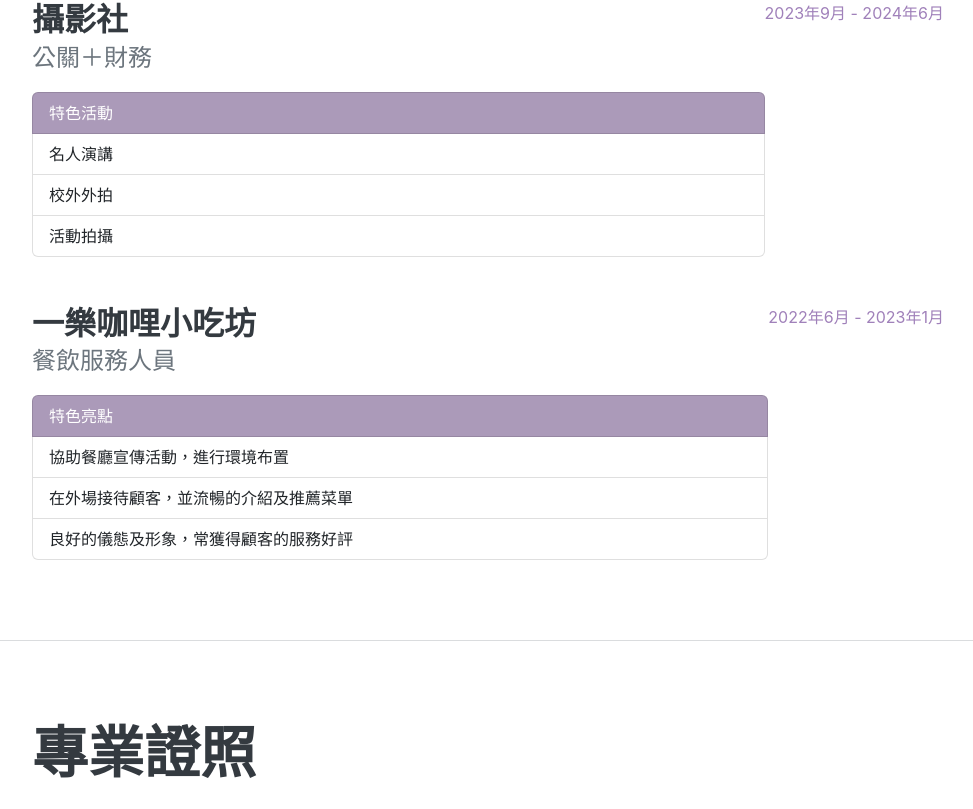
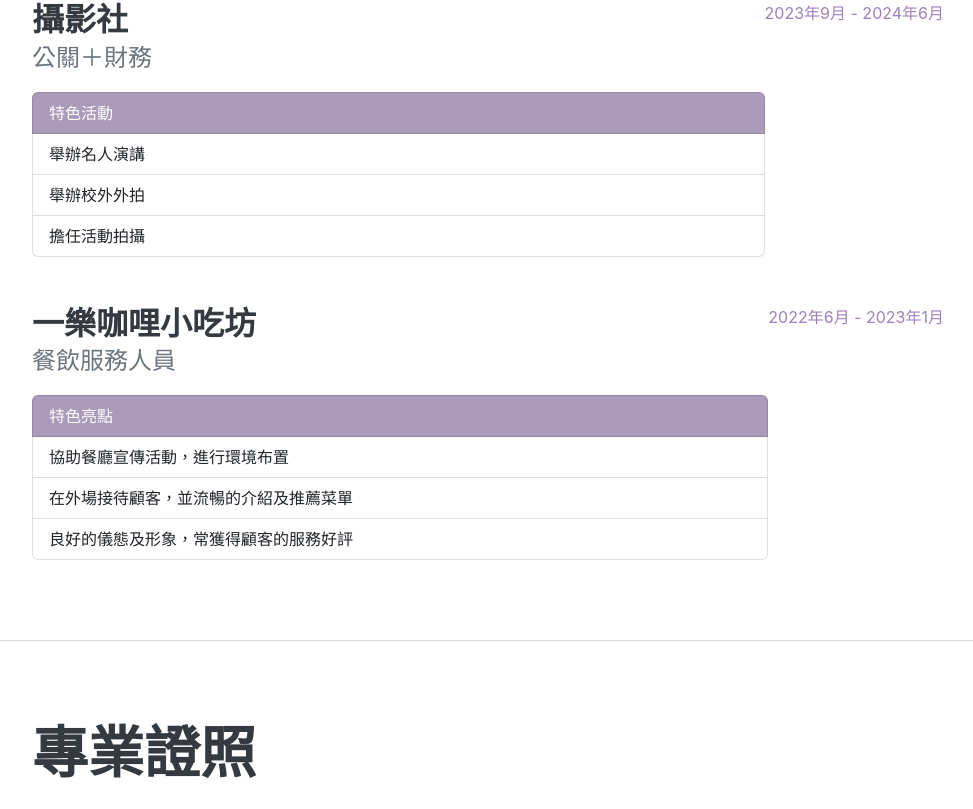
Before and after one commit to michelleyehh/michelleyehh.github.io, a plain HTML site: page index.html in a window 1280 px wide. Shown: the part 1951-2760 px from the top of the page, without its empty margins (288-1261 px from the left). Drawn offline with nearby package versions, Linux system fonts and the light colour scheme; a web font is replaced by a local one.

Commit message:
社團興趣內容編輯

```diff
--- a/index.html
+++ b/index.html
@@ -100,9 +100,9 @@
                             <div class="subheading mb-3">公關＋財務</div>
                             <ol class="list-group">
                                 <li class="list-group-item active">特色活動</li>
-                                <li class="list-group-item">名人演講</li>
-                                <li class="list-group-item">校外外拍</li>
-                                <li class="list-group-item">活動拍攝</li>
+                                <li class="list-group-item">舉辦名人演講</li>
+                                <li class="list-group-item">舉辦校外外拍</li>
+                                <li class="list-group-item">擔任活動拍攝</li>
                             </ol>
                         </div>
                         <div class="flex-shrink-0"><span class="text-primary">2023年9月 - 2024年6月</span></div>
@@ -172,7 +172,7 @@
                           <img src="assets/photo/7.jpg" class="card-img-top" alt="跳舞Q版示意圖">
                           <div class="card-body">
                             <h5 class="card-title">跳舞</h5>
-                            <p class="card-text">跳舞是我表達自我與釋放能量的方式，我喜歡舞蹈中肢體與節奏之間的連結，也享受練習過程中不斷突破自己的感覺，我變得更敢表現自己，也懂得如何在壓力下展現穩定的台風。</p>
+                            <p class="card-text">跳舞是我表達自我的方式，我喜歡舞蹈中肢體與節奏之間的連結，也享受練習過程中不斷突破自己的感覺，我變得更敢表現自己，也懂得如何在壓力下展現穩定的台風，這些經驗提升了我在自信心上的成長。</p>
                             <p class="card-text"><small class="text-muted">Last updated 3 mins ago</small></p>
                           </div>
                         </div>
```
